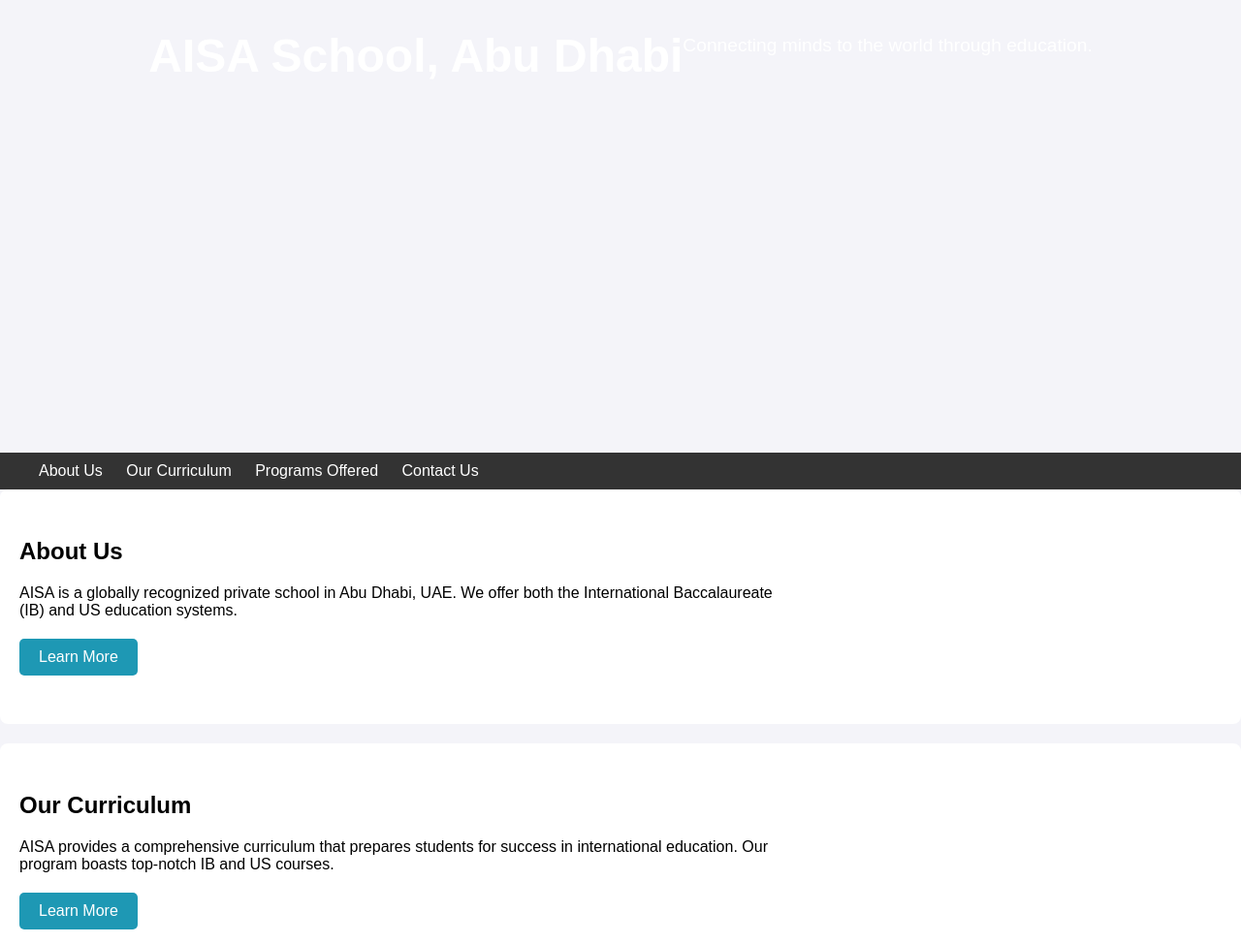
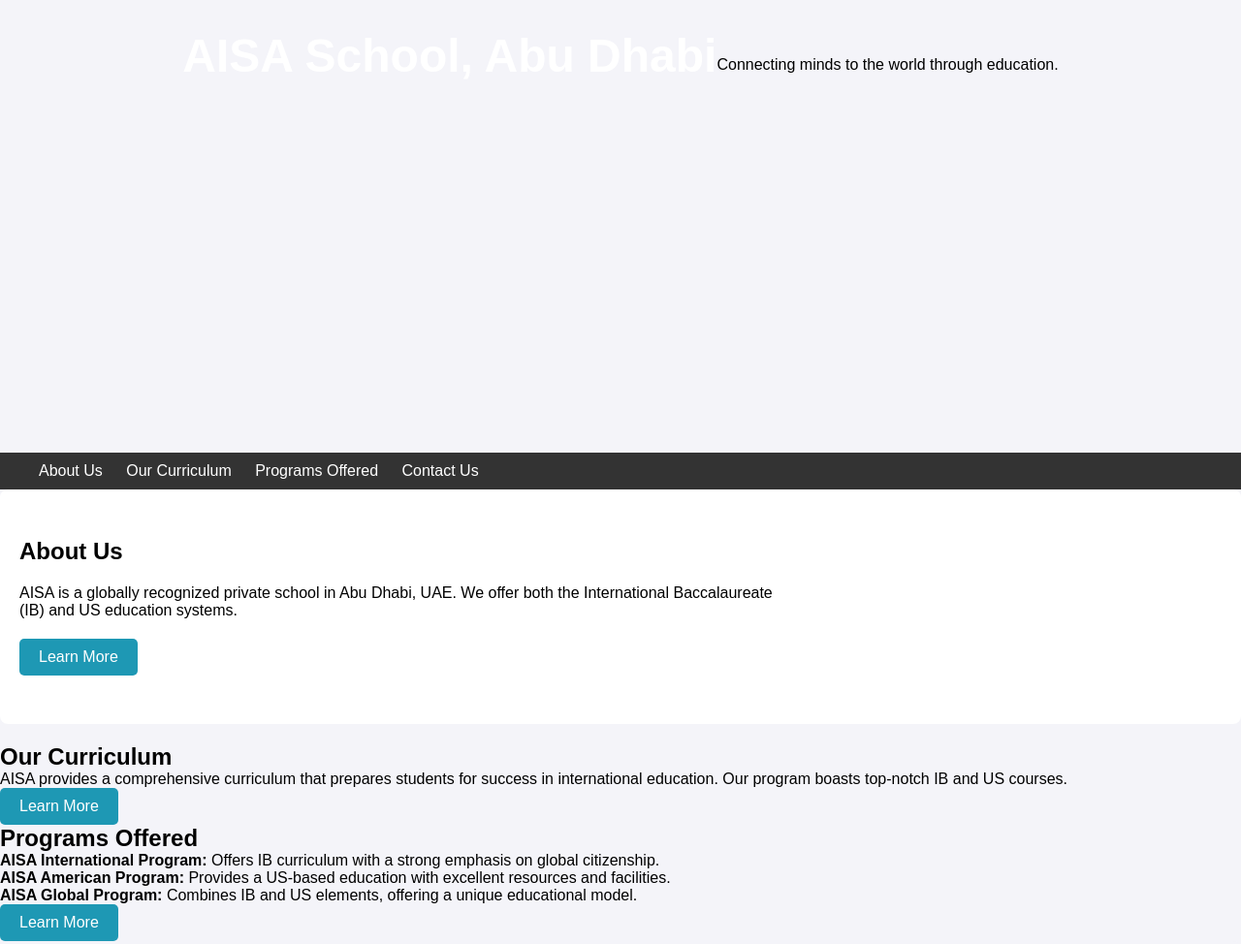
Before and after one commit to brandonabaki-design/code-tester, a plain HTML site: page index.html in a window 1280 px wide. Shown: the part 333-1307 px from the top of the page at 97% size. Drawn offline with Linux system fonts and the light colour scheme.

Commit message:
Update styles.css

```diff
--- a/styles.css
+++ b/styles.css
@@ -23,13 +23,6 @@ body {
     color: white;
     font-size: 3rem;
     margin-bottom: 20px;
-}
-
-.hero-section p {
-    color: white;
-    font-size: 1.2rem;
-    max-width: 600px;
-    margin-bottom: 40px;
 }
 
 .navbar {
@@ -61,18 +54,18 @@ body {
     text-decoration: underline;
 }
 
-.about-section, .curriculum-section, .programs-section {
+.about-section, .content-section {
     background-color: white;
     padding: 50px 20px;
     border-radius: 8px;
     margin-bottom: 20px;
 }
 
-.about-section h2, .curriculum-section h2, .programs-section h2 {
+.about-section h2, .content-section h2 {
     margin-bottom: 20px;
 }
 
-.about-section p, .curriculum-section p, .programs-section p {
+.about-section p, .content-section p {
     max-width: 800px;
     margin-bottom: 20px;
 }
@@ -92,11 +85,6 @@ body {
     background-color: #1d89ae;
 }
 
-.programs-list {
-    list-style-type: disc;
-    margin-left: 20px;
-}
-
 .contact-section {
     background-color: #f4f4f9;
     padding: 50px 20px;
@@ -112,6 +100,10 @@ body {
     margin-bottom: 20px;
 }
 
+.content-section h3 {
+    margin-top: 40px;
+}
+
 @media (max-width: 768px) {
     .navbar ul li {
         margin-left: 10px;
```
